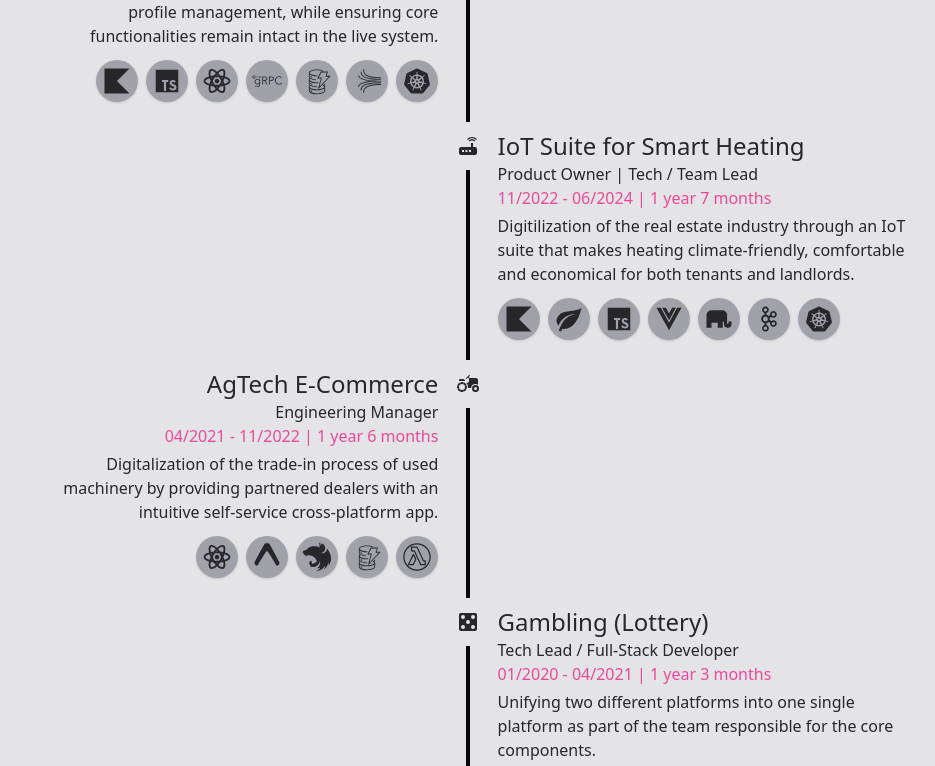
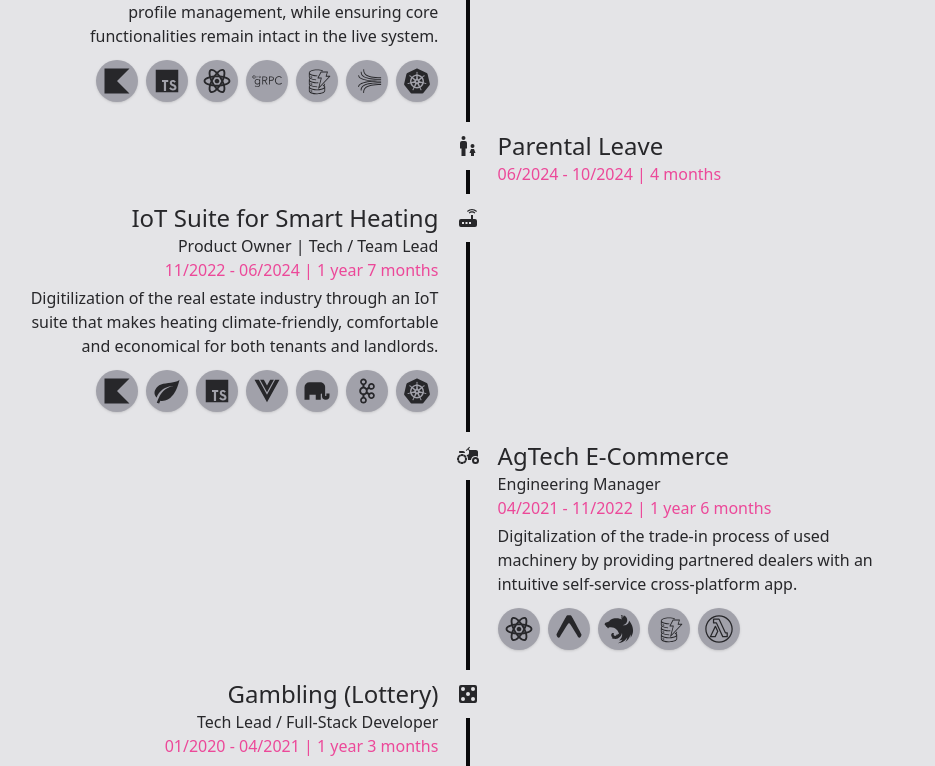
Before and after one commit to hyperremix/resume, a Next.js app: page / in a window 1280 px wide. Shown: the part 1128-1894 px from the top of the page, without its empty margins (172-1107 px from the left). Built offline with nearby package versions, Linux system fonts and the light colour scheme; no server answers.

Commit message:
Add parental leave

```diff
--- a/experience/ExperienceSlug.ts
+++ b/experience/ExperienceSlug.ts
@@ -10,4 +10,5 @@ export type ExperienceSlug =
   | 'gambling'
   | 'ag-tech'
   | 'iot-suite'
-  | 'ride-sharing';
+  | 'ride-sharing'
+  | 'parental-leave';
--- a/experience/experiences/NetlightExperience.tsx
+++ b/experience/experiences/NetlightExperience.tsx
@@ -6,6 +6,7 @@ import { GamblingExperience } from './GamblingExperience';
 import { GlassesRetailerExperience } from './GlassesRetailerExperience';
 import { IotSuiteExperience } from './IotSuiteExperience';
 import { MroExperience } from './MroExperience';
+import { ParentalLeaveExperience } from './ParentalLeaveExperience';
 import { RideSharingExperience } from './RideSharingExperience';
 
 export const NetlightExperience: TExperience = {
@@ -20,6 +21,7 @@ export const NetlightExperience: TExperience = {
     'Genuine consultant for clients, mentor to fellow colleagues and driver of digital transformation regardless of tech stack, team setup or company size.',
   subExperiences: [
     RideSharingExperience,
+    ParentalLeaveExperience,
     IotSuiteExperience,
     AgTechECommerceExperience,
     GamblingExperience,
--- /dev/null
+++ b/experience/experiences/ParentalLeaveExperience.tsx
@@ -0,0 +1,10 @@
+import { TExperience } from '@/experience/TExperience';
+import ParentalLeave from '@/icons/common/parental-leave';
+
+export const ParentalLeaveExperience: TExperience = {
+  slug: 'parental-leave',
+  title: 'Parental Leave',
+  from: '2024-06-01',
+  to: '2024-10-01',
+  icon: <ParentalLeave />,
+};
--- /dev/null
+++ b/icons/common/parental-leave.tsx
@@ -0,0 +1,10 @@
+import { HTMLAttributes } from 'react';
+
+const ParentalLeave = (props: HTMLAttributes<SVGElement>) => (
+  <svg {...props} xmlns="http://www.w3.org/2000/svg" viewBox="0 0 24 24">
+    <title>human-male-girl</title>
+    <path d="M7.5,2A2,2 0 0,1 9.5,4A2,2 0 0,1 7.5,6A2,2 0 0,1 5.5,4A2,2 0 0,1 7.5,2M6,7H9A2,2 0 0,1 11,9V14.5H9.5V22H5.5V14.5H4V9A2,2 0 0,1 6,7M14.5,12A2,2 0 0,1 16.5,10A2,2 0 0,1 18.5,12A2,2 0 0,1 16.5,14A2,2 0 0,1 14.5,12M15,15H18L19.5,19H18V22H15V19H13.5L15,15Z" />
+  </svg>
+);
+
+export default ParentalLeave;
```
